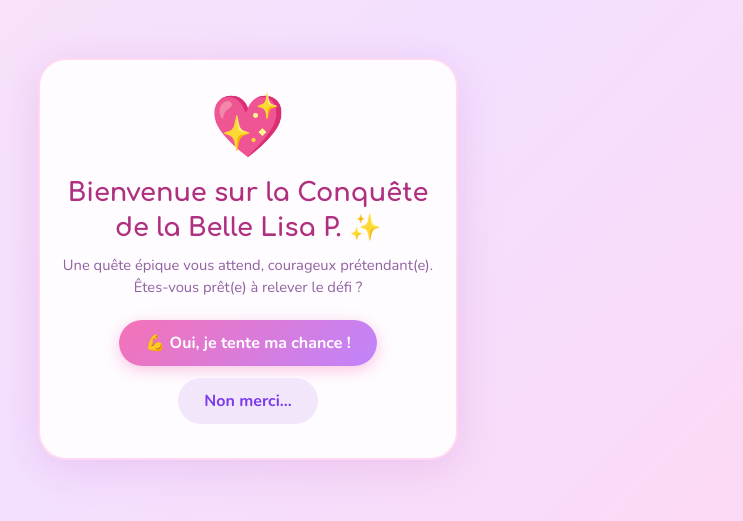
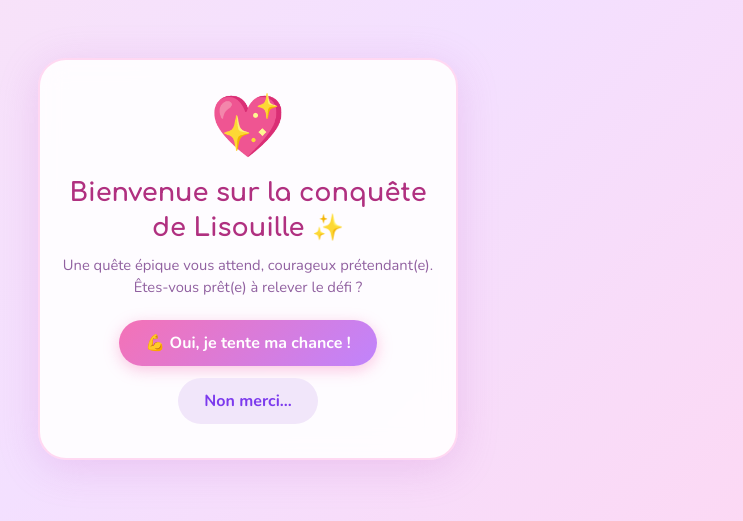
Before and after one commit to Lisapsql/lisa-conquest, a React (Vite) app: page / in a window 1280 px wide. Shown: the part 141-662 px from the top of the page, without its empty margins (392-1135 px from the left). Built offline with nearby package versions, Linux system fonts and the light colour scheme.

Commit message:
Lisouille

```diff
--- a/src/App.jsx
+++ b/src/App.jsx
@@ -375,7 +375,7 @@ function WelcomeScreen({onYes, onNo}) {
     <div style={PAGE}>
       <div style={CARD}>
         <div style={{fontSize:"3.5rem",marginBottom:"10px",display:"inline-block",animation:"pulse 1.5s infinite"}}>💖</div>
-        <div style={{...TITLE, fontSize:"1.6rem"}}>Bienvenue sur la Conquête de la Belle Lisa P. ✨</div>
+        <div style={{...TITLE, fontSize:"1.6rem"}}>Bienvenue sur la conquête de Lisouille ✨</div>
         <div style={SUB}>Une quête épique vous attend, courageux prétendant(e).<br/>Êtes-vous prêt(e) à relever le défi ?</div>
         <div style={{display:"flex",justifyContent:"center",flexWrap:"wrap"}}>
           <button style={btn("pink")} onClick={onYes}>💪 Oui, je tente ma chance !</button>
```
